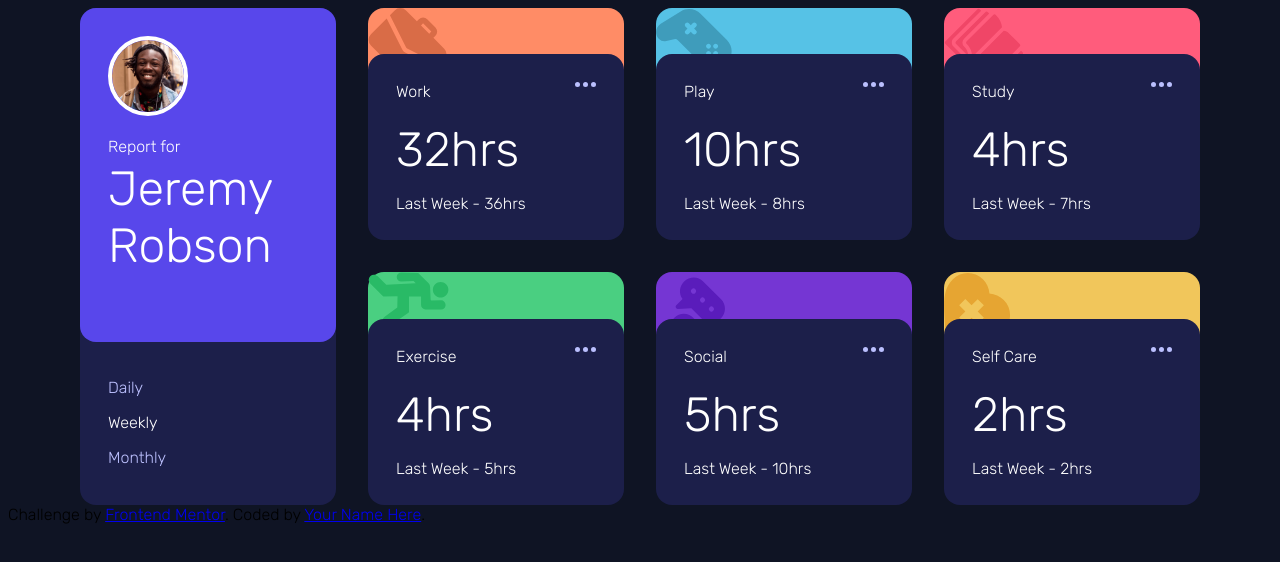
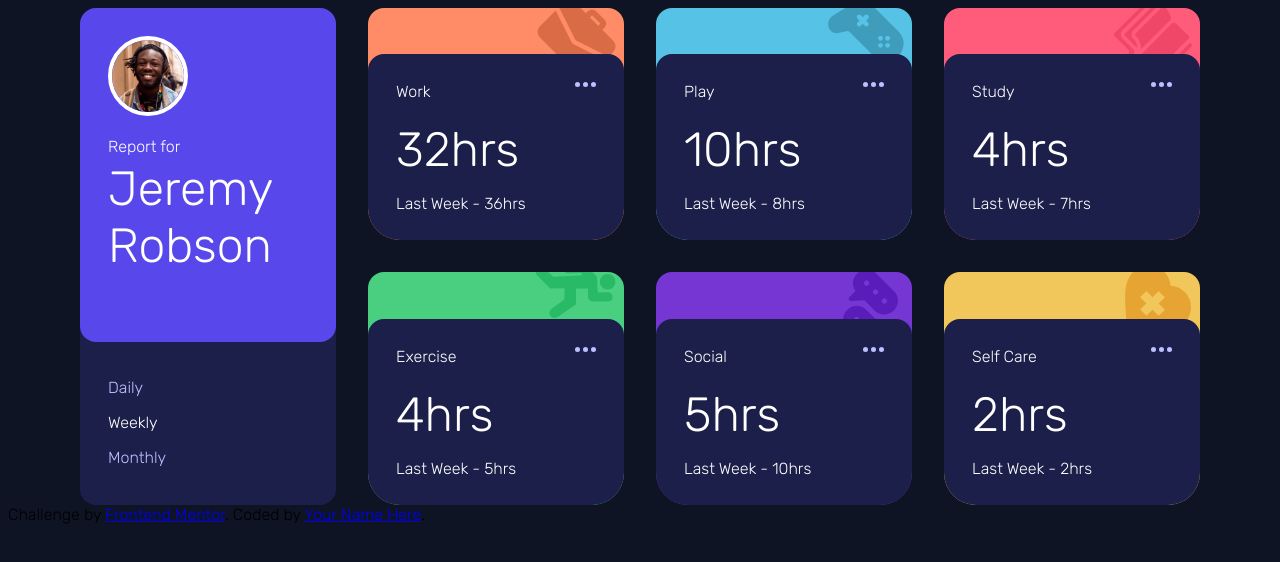
Before and after one commit to roc2246/timeTracker_frontEndMentor, a website: page index.html in a window 1280 px wide. Drawn offline with Linux system fonts and the light colour scheme.

Commit message:
Moved activity images to the right of cards

```diff
--- a/sass/components/_card.scss
+++ b/sass/components/_card.scss
@@ -18,16 +18,22 @@
 
 .metric {
   @include activity-img();
+  position: relative;
+  overflow: hidden;
   border-top-left-radius: $border-radius;
   border-top-right-radius: $border-radius;
-  border-bottom-right-radius: calc(#{$border-radius} / .5);
-  border-bottom-left-radius: calc(#{$border-radius} / .5);
+  border-bottom-right-radius: calc(#{$border-radius} / 0.5);
+  border-bottom-left-radius: calc(#{$border-radius} / 0.5);
   cursor: pointer;
   box-sizing: border-box;
   display: flex;
   flex-direction: column;
   .activity-img {
     position: absolute;
+    margin-left: auto;
+    left: 0;
+    right: .5rem;
+    top: -.5rem;
   }
   &__data {
     position: relative;
```
Also changed, not shown: css/style.css.
